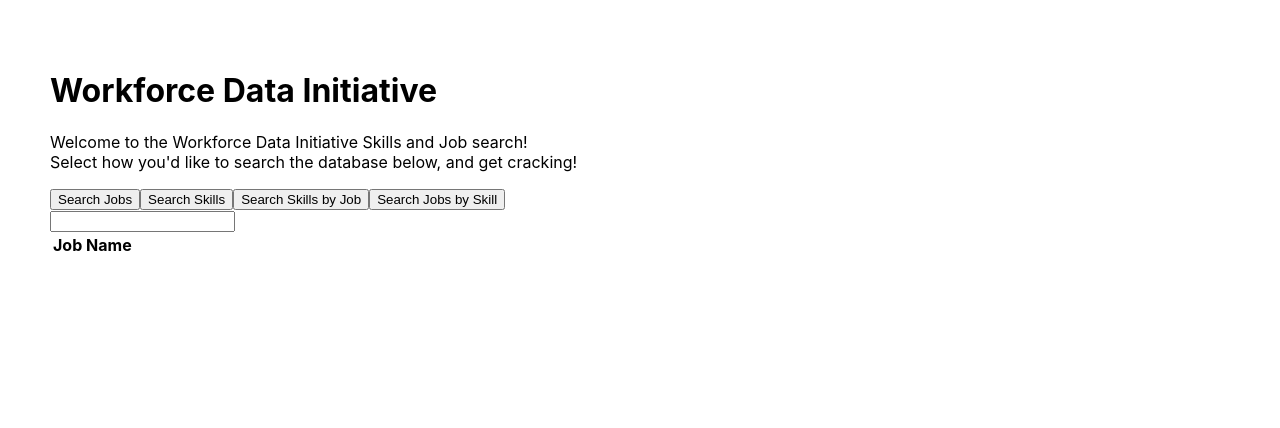
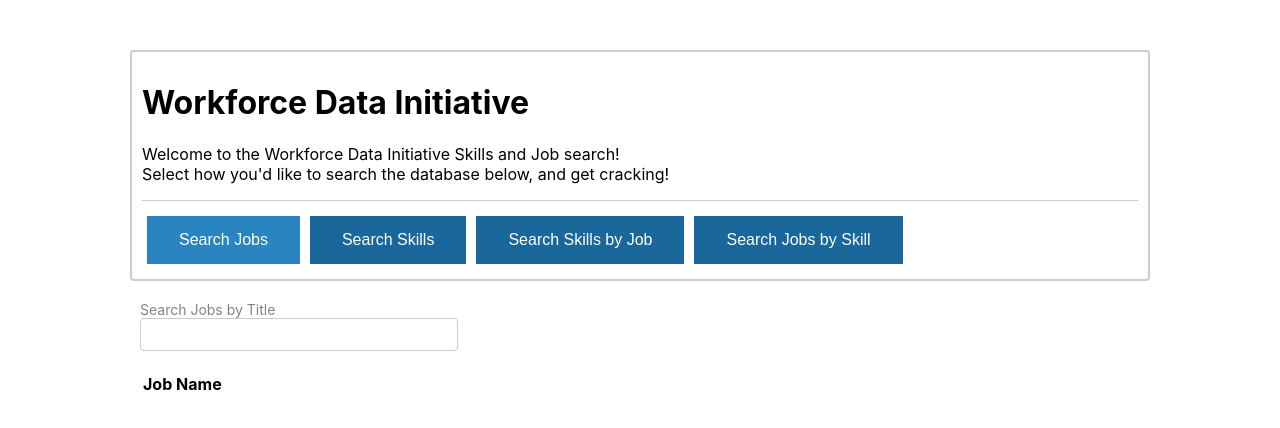
Before and after one commit to spludlow/FreshworksSkillsTest, a React (Create React App) app: page / in a window 1280 px wide. Shown: the top 428 px of the page. Built offline with nearby package versions, Linux system fonts and the light colour scheme.

Commit message:
begin styling header and inputs

```diff
--- a/src/App.css
+++ b/src/App.css
@@ -2,46 +2,104 @@
   /* text-align: center; */
   padding: 50px;
   max-width: 1020px;
+  display: flex;
+  flex-direction: column;
+  margin: 0 auto;
+}
+
+.header {
+  border: 2px solid #ccc;
+  padding: 10px;
+  border-radius: 4px;
+}
+
+/* buttons */
+
+.button-container {
+  border-top: 1px solid #ccc;
+  padding-top: 10px;
+}
+
+.button-container .button {
+  background-color: #19679b;
+  border: none;
+  color: white;
+  padding: 15px 32px;
+  text-align: center;
+  text-decoration: none;
+  display: inline-block;
+  font-size: 16px;
+  cursor: pointer;
+  margin: 5px;
+}
+
+.button-container .button:hover {
+  background-color: #175c8a;
+}
+
+.button-container .button.selected {
+  background-color: #2a84c0;
+}
+
+/* results and search */
+
+input {
+  border: 1px solid #ccc;
+  border-radius: 4px;
+  padding: 8px;
+  max-width: 300px;
+}
+
+label {
+  font-size: 14px;
+  color: #838383;
+}
+
+.container {
+  padding: 20px 10px 10px;
+}
+
+.container .input {
+  display: flex;
+  flex-direction: column;
+  margin-bottom: 20px;
+}
+
+.autocomplete {
+  margin-bottom: 20px;
+}
+.autocomplete .input {
+  margin-bottom: 0px;
+}
+
+.autocomplete-suggestions {
+  position: absolute;
+  background: white;
+  border: 1px solid #ccc;
+  width: 100%;
+  max-width: 300px;
+  max-height: 500px;
+  overflow: auto;
+}
+
+.suggestion {
+  padding: 5px 10px;
+}
+
+.suggestion:hover {
+  background: #eee;
+}
+
+.suggestion:not(:last-child) {
+  border-bottom: 1px solid #ccc;
 }
 
 @media (max-width: 400px) {
   .App {
     padding: 10px;
   }
-}
 
-.App-logo {
-  height: 40vmin;
-  pointer-events: none;
-}
-
-@media (prefers-reduced-motion: no-preference) {
-  .App-logo {
-    animation: App-logo-float infinite 3s ease-in-out;
+  .button-container .button {
+    width: calc(100% - 10px);
   }
 }
-
-.App-header {
-  min-height: 100vh;
-  display: flex;
-  flex-direction: column;
-  align-items: center;
-  justify-content: center;
-  font-size: calc(10px + 2vmin);
-}
-
-.App-link {
-  color: rgb(112, 76, 182);
-}
-
-@keyframes App-logo-float {
-  0% {
-    transform: translateY(0);
-  }
-  50% {
-    transform: translateY(10px);
-  }
-  100% {
-    transform: translateY(0px);
-  }
-}
--- a/src/App.js
+++ b/src/App.js
@@ -10,14 +10,13 @@ function App() {
 
   return (
     <div className="App">
-      <div>
+      <div className="header">
         <h1>Workforce Data Initiative</h1>
         <p>
           Welcome to the Workforce Data Initiative Skills and Job search!
           <br /> Select how you'd like to search the database below, and get
           cracking!
         </p>
-      </div>
         <div className="button-container">
           <button
             className={`button ${searchBy === "jobs" && "selected"}`}
@@ -44,6 +43,7 @@ function App() {
             Search Jobs by Skill
           </button>
         </div>
+      </div>
       {searchBy === "jobs" && <SearchJobs />}
       {searchBy === "skills" && <SearchSkills />}
       {searchBy === "skillsByJob" && <SearchSkillsByJob />}
--- a/src/components/Autocomplete.js
+++ b/src/components/Autocomplete.js
@@ -2,7 +2,7 @@ import React, { useCallback, useState } from "react";
 import "../App.css";
 import debounce from "lodash.debounce";
 
-function Autocomplete({ setSelected, query }) {
+function Autocomplete({ label, setSelected, query }) {
   const [value, setValue] = useState("");
   const [contains, setContains] = useState("");
   const [focused, setFocused] = useState(false);
@@ -28,13 +28,16 @@ function Autocomplete({ setSelected, query }) {
 
   return (
     <div className="autocomplete">
+      <div className="input">
+        <label>{label}</label>
         <input
           className="autocomplete-input"
           value={value}
           onChange={handleInputChange}
         />
+      </div>
+      {focused && (
         <div className="autocomplete-suggestions">
-        {focused && (
           <>
             {isFetching ? (
               <div>Loading...</div>
@@ -58,8 +61,8 @@ function Autocomplete({ setSelected, query }) {
               </>
             )}
           </>
+        </div>
       )}
-      </div>
     </div>
   );
 }
--- a/src/components/SearchJobs.js
+++ b/src/components/SearchJobs.js
@@ -24,7 +24,11 @@ function SearchJobs() {
 
   return (
     <div className="container">
-      <input value={value} onChange={handleInputChange} />
+      <div className="input">
+        <label>Search Jobs by Title</label>
+        <input value={value} onChange={handleInputChange} />
+      </div>
+
       {isFetching ? (
         <div>Loading...</div>
       ) : (
--- a/src/components/SearchJobsBySkill.js
+++ b/src/components/SearchJobsBySkill.js
@@ -17,7 +17,11 @@ function SearchJobsBySkill() {
 
   return (
     <div className="container">
-      <Autocomplete setSelected={setSkill} query={useSearchSkillsQuery} />
+      <Autocomplete
+        label="Select skill from autocomplete"
+        setSelected={setSkill}
+        query={useSearchSkillsQuery}
+      />
       {isFetching ? (
         <div>Loading...</div>
       ) : (
--- a/src/components/SearchSkills.js
+++ b/src/components/SearchSkills.js
@@ -24,7 +24,10 @@ function SearchSkills() {
 
   return (
     <div className="container">
-      <input value={value} onChange={handleInputChange} />
+      <div className="input">
+        <label>Search Skills by Name</label>
+        <input value={value} onChange={handleInputChange} />
+      </div>{" "}
       {isFetching ? (
         <div>Loading...</div>
       ) : (
--- a/src/components/SearchSkillsByJob.js
+++ b/src/components/SearchSkillsByJob.js
@@ -15,10 +15,13 @@ function SearchSkillsByJob() {
     error,
   } = useGetSkillsForJobQuery(job?.uuid, { skip: !job });
 
-  console.log(job);
   return (
     <div className="container">
-      <Autocomplete setSelected={setJob} query={useSearchJobsQuery} />
+      <Autocomplete
+        label="Select job from autocomplete"
+        setSelected={setJob}
+        query={useSearchJobsQuery}
+      />
       {isFetching ? (
         <div>Loading...</div>
       ) : (
```
Lines whose indentation alone changed are shown as unchanged.
